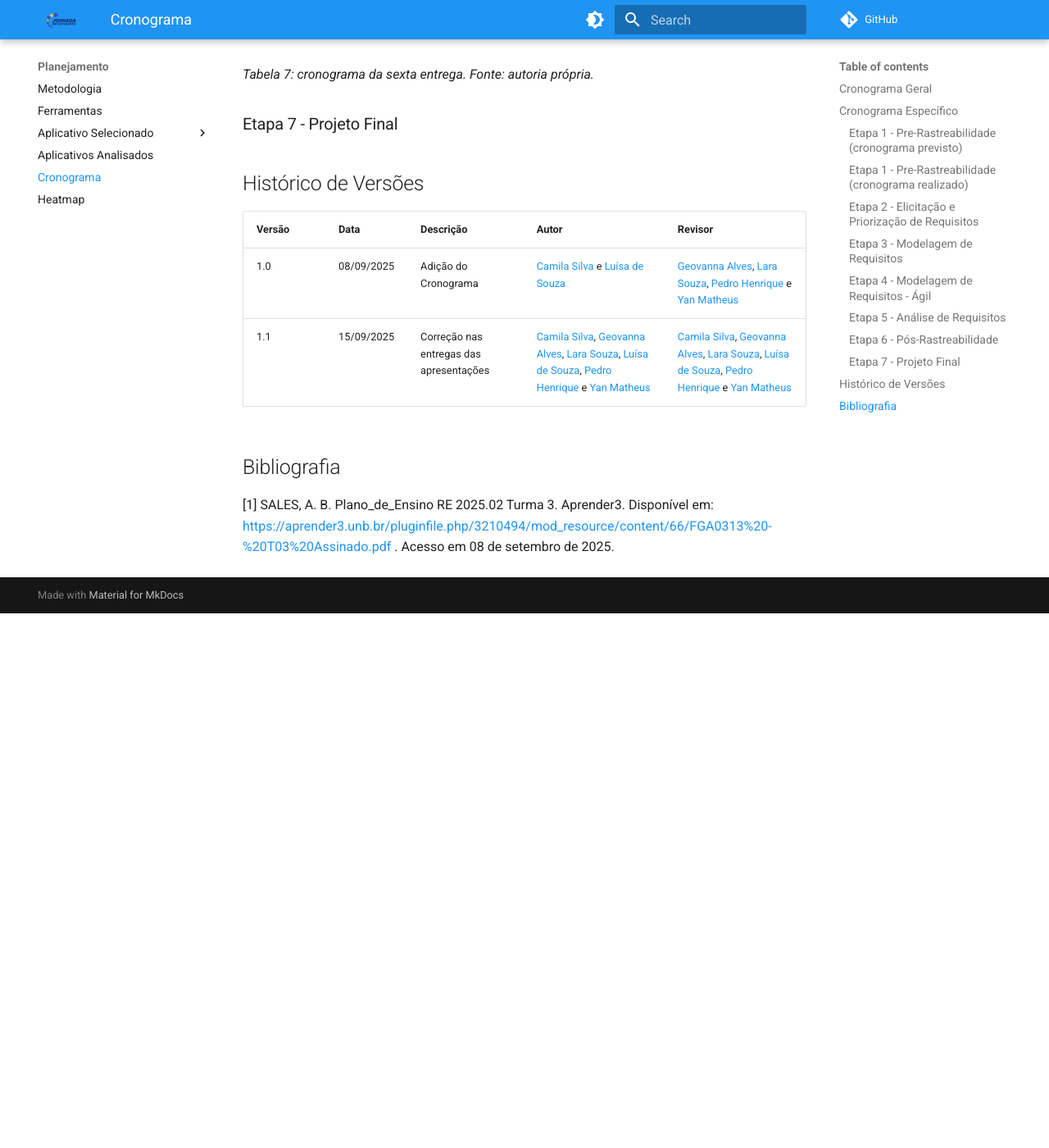
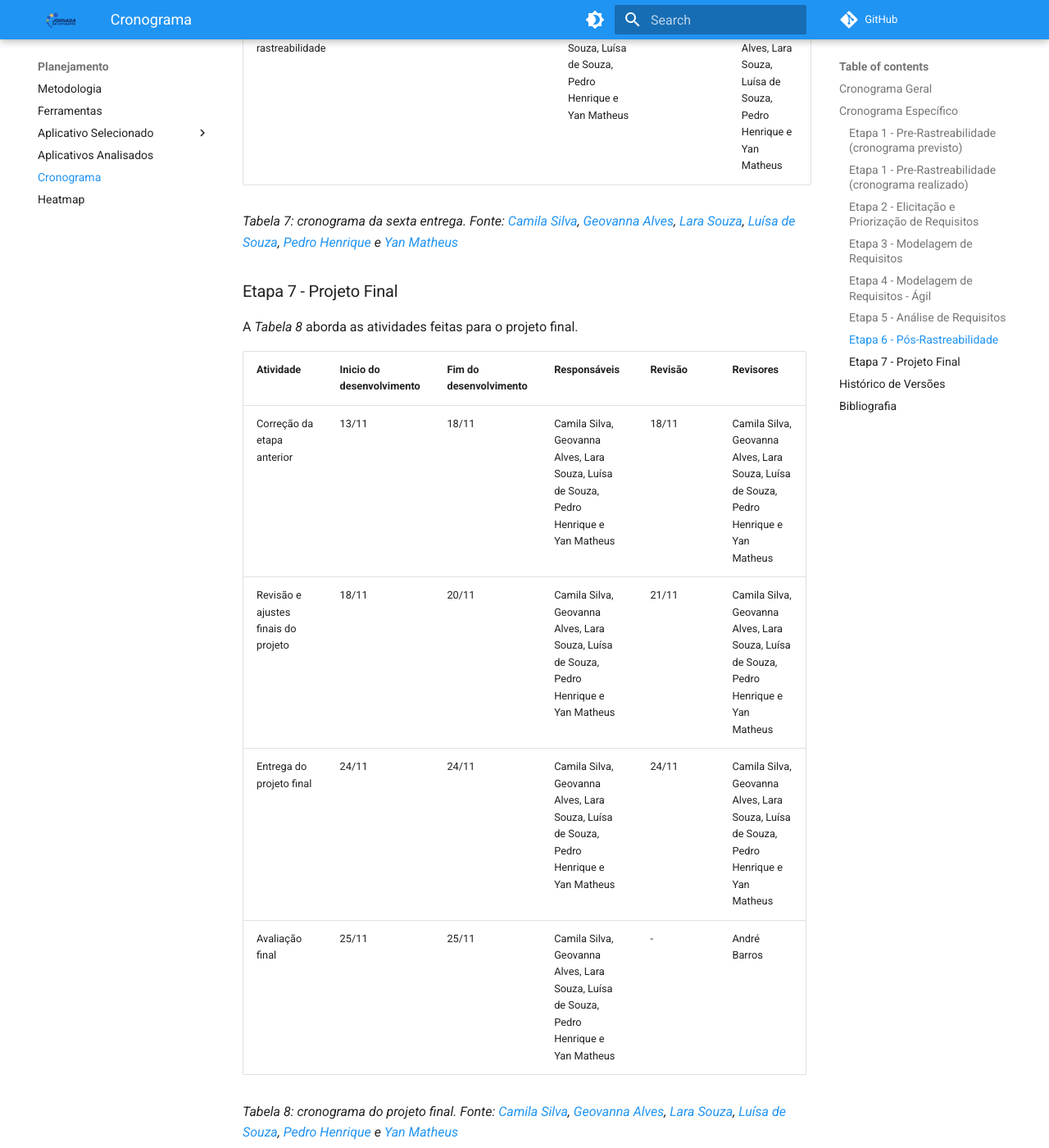
Before and after one commit to Requisitos-de-Software/2025.2-Grupo05, an MkDocs documentation site: the page built from docs/Planejamento/Cronograma.md, in a window 1280 px wide and 1400 px high, scrolled down 16144 px. Shown: the whole window at 82% size. Built offline with MkDocs 1.6.1 and Material for MkDocs 9.7.7, drawn with Linux system fonts in a browser that asks for light colours; comment, search, counter and statistics services are not loaded; before the commit the page ends 16892 px from its top, so only the background shows below that; some of the changed text lies outside the part shown.

Commit message:
feat: criacao da tabela do projeto final

```diff
--- a/docs/Planejamento/Cronograma.md
+++ b/docs/Planejamento/Cronograma.md
@@ -23,7 +23,7 @@ A _tabela 1_ apresenta todas as atividades e apresentações programadas para o
 |   6.1   |    Inspeção do Grupo + 1   |              Inspeção do Grupo 6 - Análise de Requisitos       |  11/12  |   -    |
 |   7  |      Projeto Final     |       Entrega e apresentação do Projeto final             |  24/11  |      -       |
 
-_Tabela 1: Cronograma geral de atividades. Fonte: autoria própria._
+_Tabela 1: Cronograma geral de atividades. Fonte: [Camila Silva](https://github.com/CamilaSilvaC), [Geovanna Alves](https://github.com/GeovannaUmbelino), [Lara Souza](https://github.com/mel14-hub), [Luísa de Souza](https://github.com/luisa12ll), [Pedro Henrique](https://github.com/pedrohpsantos) e [Yan Matheus](https://github.com/Yanmatheus0812)_
 
 ## Cronograma Específico
 
@@ -48,7 +48,7 @@ A _Tabela 2_ aborda as atividades feitas para a primeira entrega.
 | Gravar inspeção do grupo 6 | 10/09 | 10/09 | Camila Silva, Geovanna Alves, Lara Souza, Luísa de Souza, Pedro Henrique e Yan Matheus | 10/09 | Camila Silva, Geovanna Alves, Lara Souza, Luísa de Souza, Pedro Henrique e Yan Matheus |
 | Apresentação do projeto etapa 1: Apresentação | 11/09 | 11/09 | Camila Silva, Geovanna Alves, Lara Souza, Luísa de Souza, Pedro Henrique e Yan Matheus | 11/09 | Camila Silva, Geovanna Alves, Lara Souza, Luísa de Souza, Pedro Henrique e Yan Matheus |
 
-_Tabela 2: cronograma da primeira entrega. Fonte: autoria própria._
+_Tabela 2: cronograma da primeira entrega. Fonte: [Camila Silva](https://github.com/CamilaSilvaC), [Geovanna Alves](https://github.com/GeovannaUmbelino), [Lara Souza](https://github.com/mel14-hub), [Luísa de Souza](https://github.com/luisa12ll), [Pedro Henrique](https://github.com/pedrohpsantos) e [Yan Matheus](https://github.com/Yanmatheus0812)_
 
 
 ### Etapa 1  - Pre-Rastreabilidade (cronograma realizado)
@@ -70,7 +70,7 @@ A _Tabela 2_ aborda as atividades feitas para a primeira entrega.
 | Gravar inspeção do grupo 6 | 10/09 | Camila Silva, Geovanna Alves, Lara Souza, Luísa de Souza, Pedro Henrique e Yan Matheus | 10/09 | Camila Silva, Geovanna Alves, Lara Souza, Luísa de Souza, Pedro Henrique e Yan Matheus |
 | Apresentação do projeto etapa 1: Apresentação | 11/09 | Camila Silva, Geovanna Alves, Lara Souza, Luísa de Souza, Pedro Henrique e Yan Matheus | 11/09 | Camila Silva, Geovanna Alves, Lara Souza, Luísa de Souza, Pedro Henrique e Yan Matheus |
 
-_Tabela 2: cronograma da primeira entrega. Fonte: autoria própria._
+_Tabela 2: cronograma da primeira entrega. Fonte: [Camila Silva](https://github.com/CamilaSilvaC), [Geovanna Alves](https://github.com/GeovannaUmbelino), [Lara Souza](https://github.com/mel14-hub), [Luísa de Souza](https://github.com/luisa12ll), [Pedro Henrique](https://github.com/pedrohpsantos) e [Yan Matheus](https://github.com/Yanmatheus0812)_
 
 ### Etapa 2 - Elicitação e Priorização de Requisitos
 A _Tabela 3_ aborda as atividades feitas para a segunda entrega.
@@ -98,7 +98,7 @@ A _Tabela 3_ aborda as atividades feitas para a segunda entrega.
 | Gravar inspeção do grupo 6 | 01/10 | 01/10 | Camila Silva, Geovanna Alves, Lara Souza, Luísa de Souza, Pedro Henrique e Yan Matheus | 01/10 | Camila Silva, Geovanna Alves, Lara Souza, Luísa de Souza, Pedro Henrique e Yan Matheus |
 | Apresentação do projeto etapa 2: Elicitação – Técnicas e Priorização | 02/10 | 02/10 | Camila Silva, Geovanna Alves, Lara Souza, Luísa de Souza, Pedro Henrique e Yan Matheus | 02/10 | Camila Silva, Geovanna Alves, Lara Souza, Luísa de Souza, Pedro Henrique e Yan Matheus |
 
-_Tabela 3: cronograma da segunda entrega. Fonte: autoria própria._
+_Tabela 3: cronograma da segunda entrega. Fonte: [Camila Silva](https://github.com/CamilaSilvaC), [Geovanna Alves](https://github.com/GeovannaUmbelino), [Lara Souza](https://github.com/mel14-hub), [Luísa de Souza](https://github.com/luisa12ll), [Pedro Henrique](https://github.com/pedrohpsantos) e [Yan Matheus](https://github.com/Yanmatheus0812)_
 
 ### Etapa 3 - Modelagem de Requisitos
 A _Tabela 4_ aborda as atividades feitas para a terceira entrega.
@@ -114,7 +114,7 @@ A _Tabela 4_ aborda as atividades feitas para a terceira entrega.
 | Gravar inspeção do grupo 6 | 13/10 | 13/10 | Camila Silva, Geovanna Alves, Lara Souza, Luísa de Souza, Pedro Henrique e Yan Matheus | 13/10 | Camila Silva, Geovanna Alves, Lara Souza, Luísa de Souza, Pedro Henrique e Yan Matheus |
 | Apresentação do projeto etapa 3: Modelagem de Requisitos | 14/10 | 14/10 | Camila Silva, Geovanna Alves, Lara Souza, Luísa de Souza, Pedro Henrique e Yan Matheus | 14/10 | Camila Silva, Geovanna Alves, Lara Souza, Luísa de Souza, Pedro Henrique e Yan Matheus |
 
-_Tabela 4: cronograma da terceira entrega. Fonte: autoria própria._
+_Tabela 4: cronograma da terceira entrega. Fonte: [Camila Silva](https://github.com/CamilaSilvaC), [Geovanna Alves](https://github.com/GeovannaUmbelino), [Lara Souza](https://github.com/mel14-hub), [Luísa de Souza](https://github.com/luisa12ll), [Pedro Henrique](https://github.com/pedrohpsantos) e [Yan Matheus](https://github.com/Yanmatheus0812)_
 
 ### Etapa 4 - Modelagem de Requisitos - Ágil
 A _Tabela 5_ aborda as atividades feitas para a quarta entrega.
@@ -129,20 +129,20 @@ A _Tabela 5_ aborda as atividades feitas para a quarta entrega.
 | Gravar inspeção do grupo 6 | 22/10 | 22/10 | Camila Silva, Geovanna Alves, Lara Souza, Luísa de Souza, Pedro Henrique e Yan Matheus | 22/10 | Camila Silva, Geovanna Alves, Lara Souza, Luísa de Souza, Pedro Henrique e Yan Matheus |
 | Apresentação do projeto etapa 4: Modelagem de Requisitos \- Ágil | 23/10 | 23/10 | Camila Silva, Geovanna Alves, Lara Souza, Luísa de Souza, Pedro Henrique e Yan Matheus | 23/10 | Camila Silva, Geovanna Alves, Lara Souza, Luísa de Souza, Pedro Henrique e Yan Matheus |
 
-_Tabela 5: cronograma da quarta entrega. Fonte: autoria própria._
+_Tabela 5: cronograma da quarta entrega. Fonte: [Camila Silva](https://github.com/CamilaSilvaC), [Geovanna Alves](https://github.com/GeovannaUmbelino), [Lara Souza](https://github.com/mel14-hub), [Luísa de Souza](https://github.com/luisa12ll), [Pedro Henrique](https://github.com/pedrohpsantos) e [Yan Matheus](https://github.com/Yanmatheus0812)_
 
 ### Etapa 5 - Análise de Requisitos
 A _Tabela 6_ aborda as atividades feitas para a quinta entrega.
 
 | **Atividade** | **Inicio do desenvolvimento** | **Fim do desenvolvimento** | **Responsáveis** | **Revisão** | **Revisores** |
 | ----- | ----- | ----- | ----- | ----- | ----- |
-| Correção da etapa anterior | 23/10 | 26/10 | Camila Silva, Geovanna Alves, Lara Souza, Luísa de Souza, Pedro Henrique e Yan Matheus | 26/10 |  Camila Silva, Geovanna Alves, Lara Souza, Luísa de Souza, Pedro Henrique e Yan Matheus
 | Análise de Requisitos: Verificação | 23/10 | 02/11 | Camila Silva, Luísa de Souza e Yan Matheus | 02/11 | Geovanna Alves, Lara Souza e Pedro Henrique |
+| Correção da etapa anterior | 30/10 | 02/11 | Camila Silva, Geovanna Alves, Lara Souza, Luísa de Souza, Pedro Henrique e Yan Matheus | 26/10 |  Camila Silva, Geovanna Alves, Lara Souza, Luísa de Souza, Pedro Henrique e Yan Matheus
 | Análise de Requisitos: Validação | 02/11 | 10/11 | Geovanna Alves, Lara Souza e Pedro Henrique | 11/11 | Camila Silva, Luísa de Souza e Yan Matheus |
 | Gravar apresentação do projeto | 11/11 | 11/11 | Camila Silva, Geovanna Alves, Lara Souza, Luísa de Souza, Pedro Henrique e Yan Matheus | 11/11 | Camila Silva, Geovanna Alves, Lara Souza, Luísa de Souza, Pedro Henrique e Yan Matheus |
 | Apresentação do projeto etapa 5: Análise de Requisitos: Verificação e Validação | 13/11 | 13/11 | Camila Silva, Geovanna Alves, Lara Souza, Luísa de Souza, Pedro Henrique e Yan Matheus | 13/11 | Camila Silva, Geovanna Alves, Lara Souza, Luísa de Souza, Pedro Henrique e Yan Matheus |
 
-_Tabela 6: cronograma da quinta entrega. Fonte: autoria própria._
+_Tabela 6: cronograma da quinta entrega. Fonte: [Camila Silva](https://github.com/CamilaSilvaC), [Geovanna Alves](https://github.com/GeovannaUmbelino), [Lara Souza](https://github.com/mel14-hub), [Luísa de Souza](https://github.com/luisa12ll), [Pedro Henrique](https://github.com/pedrohpsantos) e [Yan Matheus](https://github.com/Yanmatheus0812)_
 
 ### Etapa 6 - Pós-Rastreabilidade
 A _Tabela 7_ aborda as atividades feitas para a sexta entrega.
@@ -156,9 +156,19 @@ A _Tabela 7_ aborda as atividades feitas para a sexta entrega.
 | Gravar inspeção do grupo 6 | 29/10 | 29/10 | Camila Silva, Geovanna Alves, Lara Souza, Luísa de Souza, Pedro Henrique e Yan Matheus | 29/10 | Camila Silva, Geovanna Alves, Lara Souza, Luísa de Souza, Pedro Henrique e Yan Matheus |
 | Apresentação do projeto etapa 6: Pós-rastreabilidade | 30/10 | 30/10 | Camila Silva, Geovanna Alves, Lara Souza, Luísa de Souza, Pedro Henrique e Yan Matheus | 30/10 | Camila Silva, Geovanna Alves, Lara Souza, Luísa de Souza, Pedro Henrique e Yan Matheus |
 
-_Tabela 7: cronograma da sexta entrega. Fonte: autoria própria._
+_Tabela 7: cronograma da sexta entrega. Fonte: [Camila Silva](https://github.com/CamilaSilvaC), [Geovanna Alves](https://github.com/GeovannaUmbelino), [Lara Souza](https://github.com/mel14-hub), [Luísa de Souza](https://github.com/luisa12ll), [Pedro Henrique](https://github.com/pedrohpsantos) e [Yan Matheus](https://github.com/Yanmatheus0812)_
 
 ### Etapa 7 - Projeto Final
+A _Tabela 8_ aborda as atividades feitas para o projeto final.
+
+| **Atividade** | **Inicio do desenvolvimento** | **Fim do desenvolvimento** | **Responsáveis** | **Revisão** | **Revisores** |
+|-----------|----------|-----------------|--------------|---------|-----------|
+| Correção da etapa anterior | 13/11 | 18/11 | Camila Silva, Geovanna Alves, Lara Souza, Luísa de Souza, Pedro Henrique e Yan Matheus | 18/11 |  Camila Silva, Geovanna Alves, Lara Souza, Luísa de Souza, Pedro Henrique e Yan Matheus
+| Revisão e ajustes finais do projeto | 18/11 | 20/11 | Camila Silva, Geovanna Alves, Lara Souza, Luísa de Souza, Pedro Henrique e Yan Matheus | 21/11 | Camila Silva, Geovanna Alves, Lara Souza, Luísa de Souza, Pedro Henrique e Yan Matheus |
+| Entrega do projeto final | 24/11 | 24/11 | Camila Silva, Geovanna Alves, Lara Souza, Luísa de Souza, Pedro Henrique e Yan Matheus | 24/11 | Camila Silva, Geovanna Alves, Lara Souza, Luísa de Souza, Pedro Henrique e Yan Matheus |
+| Avaliação final | 25/11 | 25/11 | Camila Silva, Geovanna Alves, Lara Souza, Luísa de Souza, Pedro Henrique e Yan Matheus | - | André Barros |
+
+_Tabela 8: cronograma do projeto final. Fonte: [Camila Silva](https://github.com/CamilaSilvaC), [Geovanna Alves](https://github.com/GeovannaUmbelino), [Lara Souza](https://github.com/mel14-hub), [Luísa de Souza](https://github.com/luisa12ll), [Pedro Henrique](https://github.com/pedrohpsantos) e [Yan Matheus](https://github.com/Yanmatheus0812)_
 
 ## Histórico de Versões
 
@@ -166,6 +176,7 @@ _Tabela 7: cronograma da sexta entrega. Fonte: autoria própria._
 |--------|------------|--------------------|-----------------------------------------------------------|------------------------------------------------------------------------|
 | 1.0    | 08/09/2025 | Adição do Cronograma | [Camila Silva](https://github.com/CamilaSilvaC) e [Luísa de Souza](https://github.com/luisa12ll) | [Geovanna Alves](https://github.com/GeovannaUmbelino), [Lara Souza](https://github.com/mel14-hub), [Pedro Henrique](https://github.com/pedrohpsantos) e [Yan Matheus](https://github.com/Yanmatheus0812) |
 | 1.1    | 15/09/2025 | Correção nas entregas das apresentações | [Camila Silva](https://github.com/CamilaSilvaC), [Geovanna Alves](https://github.com/GeovannaUmbelino), [Lara Souza](https://github.com/mel14-hub), [Luísa de Souza](https://github.com/luisa12ll), [Pedro Henrique](https://github.com/pedrohpsantos) e [Yan Matheus](https://github.com/Yanmatheus0812) | [Camila Silva](https://github.com/CamilaSilvaC), [Geovanna Alves](https://github.com/GeovannaUmbelino), [Lara Souza](https://github.com/mel14-hub), [Luísa de Souza](https://github.com/luisa12ll), [Pedro Henrique](https://github.com/pedrohpsantos) e [Yan Matheus](https://github.com/Yanmatheus0812) |
+| 1.2    | 15/09/2025 | Criação da tabela do projeto final | [Camila Silva](https://github.com/CamilaSilvaC), [Geovanna Alves](https://github.com/GeovannaUmbelino), [Lara Souza](https://github.com/mel14-hub), [Luísa de Souza](https://github.com/luisa12ll), [Pedro Henrique](https://github.com/pedrohpsantos) e [Yan Matheus](https://github.com/Yanmatheus0812) | [Camila Silva](https://github.com/CamilaSilvaC), [Geovanna Alves](https://github.com/GeovannaUmbelino), [Lara Souza](https://github.com/mel14-hub), [Luísa de Souza](https://github.com/luisa12ll), [Pedro Henrique](https://github.com/pedrohpsantos) e [Yan Matheus](https://github.com/Yanmatheus0812) |
 
 ## Bibliografia
 
```
